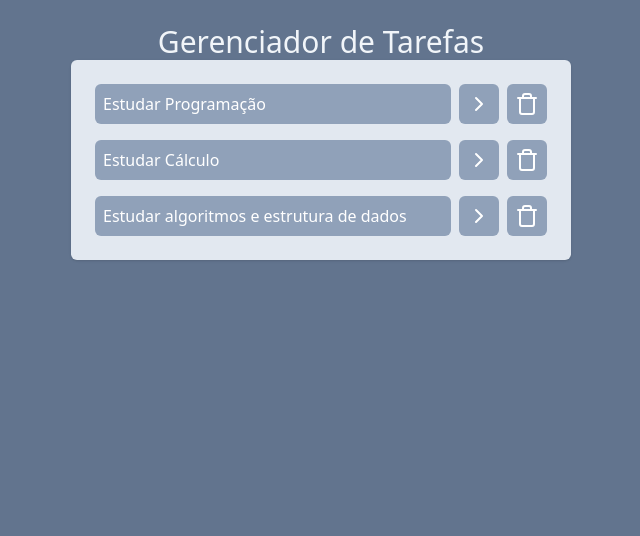
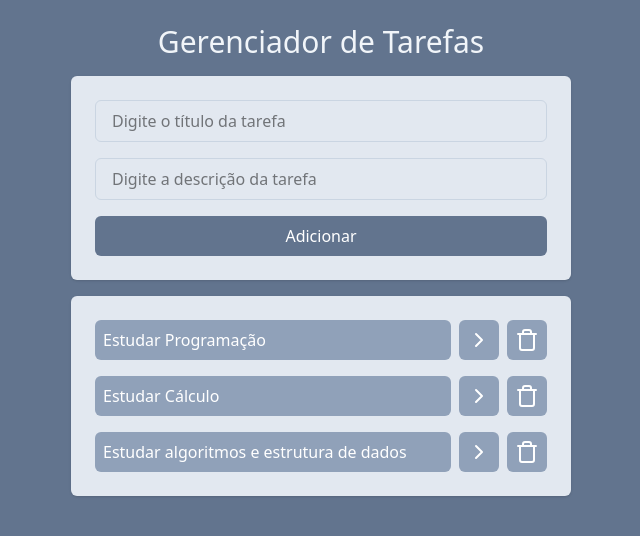
Before and after one commit to nathangpulido/Gerenciador-de-tarefas-com-React, a React (Vite) app: page / in a window 1280 px wide. Shown: the top 536 px of the page, without its empty margins (319-959 px from the left). Built offline with nearby package versions, Linux system fonts and the light colour scheme.

Commit message:
feat: Adicionado componente adcionar tarefa

```diff
--- a/package.json
+++ b/package.json
@@ -14,7 +14,8 @@
     "lucide-react": "^0.534.0",
     "react": "^18.3.1",
     "react-dom": "^18.3.1",
-    "tailwindcss": "^4.1.11"
+    "tailwindcss": "^4.1.11",
+    "uuid": "^10.0.0"
   },
   "devDependencies": {
     "@eslint/js": "^9.9.0",
--- a/src/App.jsx
+++ b/src/App.jsx
@@ -1,6 +1,7 @@
 import Tasks from "./components/Tasks";
 import AddTask from "./components/AddTask";
 import { useState } from "react";
+import { v4 } from "uuid";
 
 function App() {
   const [tasks, setTasks] = useState([
@@ -42,13 +43,23 @@
     setTasks(newTasks);
   }
 
+  function onAddTaskSubmit(title, description) {
+    const newTask = {
+      id: v4(),
+      title,
+      description,
+      isCompleted: false,
+    };
+    setTasks([...tasks, newTask]);
+  }
+
   return (
     <div className="w-screen h-screen bg-slate-500 flex justify-center p-6">
-      <div className="w-[500px]">
+      <div className="w-[500px] space-y-4">
         <h1 className="text-3xl text-slate-100 text-center">
           Gerenciador de Tarefas
         </h1>
-        <AddTask />
+        <AddTask onAddTaskSubmit={onAddTaskSubmit} />
         <Tasks
           tasks={tasks}
           onTaskClick={onTaskClick}
--- a/src/components/AddTask.jsx
+++ b/src/components/AddTask.jsx
@@ -1,5 +1,41 @@
-function AddTask() {
-  return <h1></h1>;
+import { useState } from "react";
+
+function AddTask({ onAddTaskSubmit }) {
+  const [title, setTitle] = useState("");
+  const [description, setDescription] = useState("");
+
+  return (
+    <div className="space-y-4 p-6 bg-slate-200 rounded-md shadow flex flex-col">
+      <input
+        type="text"
+        placeholder="Digite o título da tarefa"
+        className="border border-slate-300 outline-slate-400 px-4 py-2 rounded-md"
+        value={title}
+        onChange={(event) => setTitle(event.target.value)}
+      ></input>
+      <input
+        type="text"
+        placeholder="Digite a descrição da tarefa"
+        className="border border-slate-300 outline-slate-400 px-4 py-2 rounded-md"
+        value={description}
+        onChange={(event) => setDescription(event.target.value)}
+      ></input>
+      <button
+        onClick={() => {
+          // Verificar se o título e a descrição estão preenchidos
+          if (!title.trim() || !description.trim()) {
+            return alert("Preencha o título e a descrição da tarefa.");
+          }
+          onAddTaskSubmit(title, description);
+          setTitle("");
+          setDescription("");
+        }}
+        className="bg-slate-500 text-white px-4 py-2 rounded-md font-medium"
+      >
+        Adicionar
+      </button>
+    </div>
+  );
 }
 
 export default AddTask;
```
Also changed, not shown: 1 other file (tests, documents, lock files or other folders).
